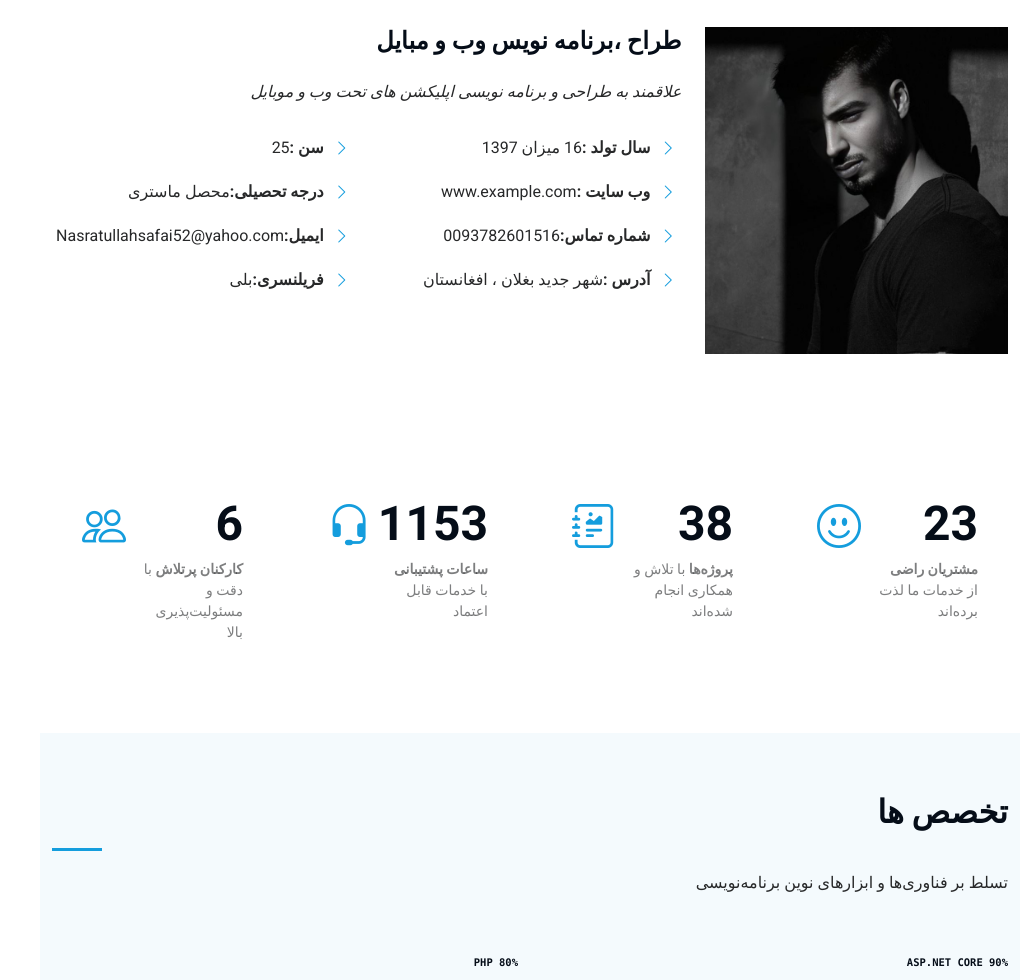
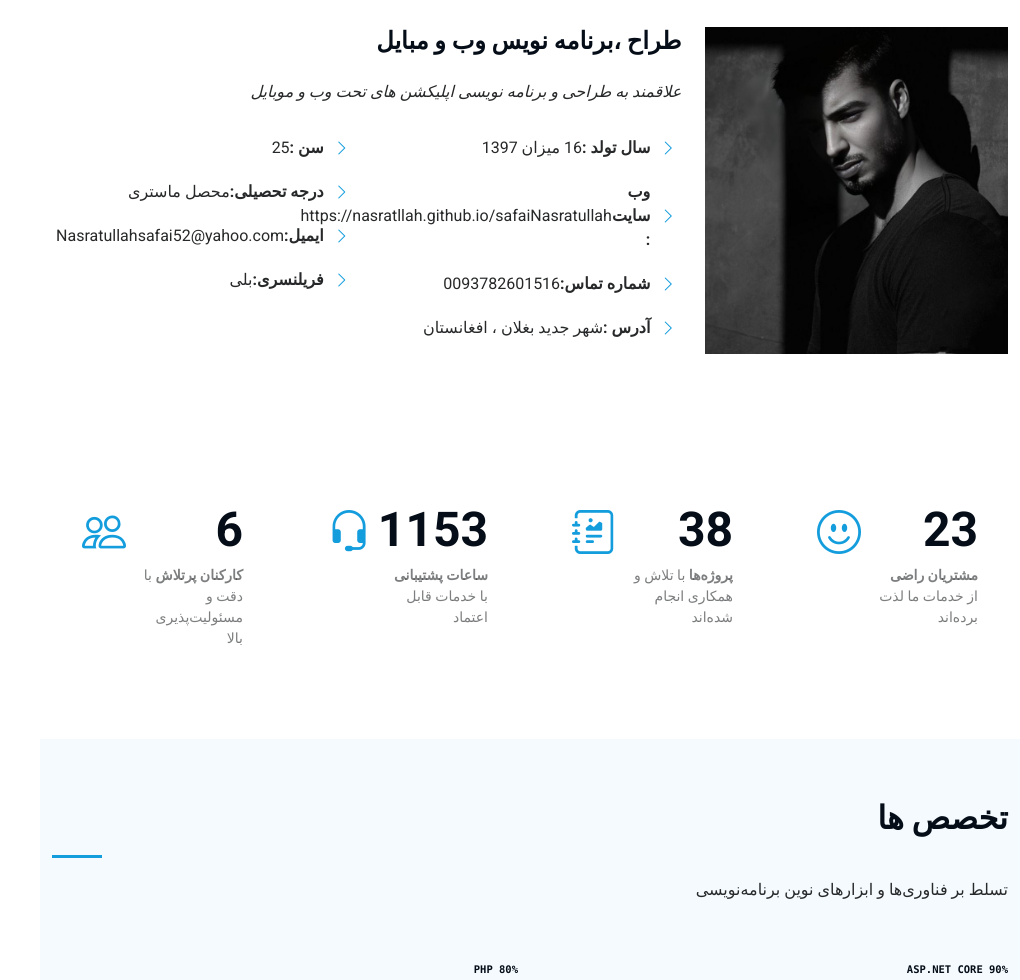
Before and after one commit to Nasratllah/safaiNasratullah, a plain HTML site: page index.html in a window 1280 px wide. Shown: the part 1067-2047 px from the top of the page, without its empty margins (260-1280 px from the left). Drawn offline with Linux system fonts and the light colour scheme.

Commit message:
Update index.html

```diff
--- a/index.html
+++ b/index.html
@@ -125,7 +125,7 @@
               <div class="col-lg-6">
                 <ul>
                   <li><i class="bi bi-chevron-right"></i> <strong>سال تولد :  </strong> <span> 16 میزان  1397 </span></li>
-                  <li><i class="bi bi-chevron-right"></i> <strong>وب سایت : </strong> <span> www.example.com</span></li>
+                  <li><i class="bi bi-chevron-right"></i> <strong>وب سایت : </strong> <span> https://nasratllah.github.io/safaiNasratullah</span></li>
                   <li><i class="bi bi-chevron-right"></i> <strong>شماره تماس:</strong> <span>0093782601516</span></li>
                   <li><i class="bi bi-chevron-right"></i> <strong>آدرس :</strong> <span>شهر جدید بغلان ، افغانستان</span></li>
                 </ul>
```
